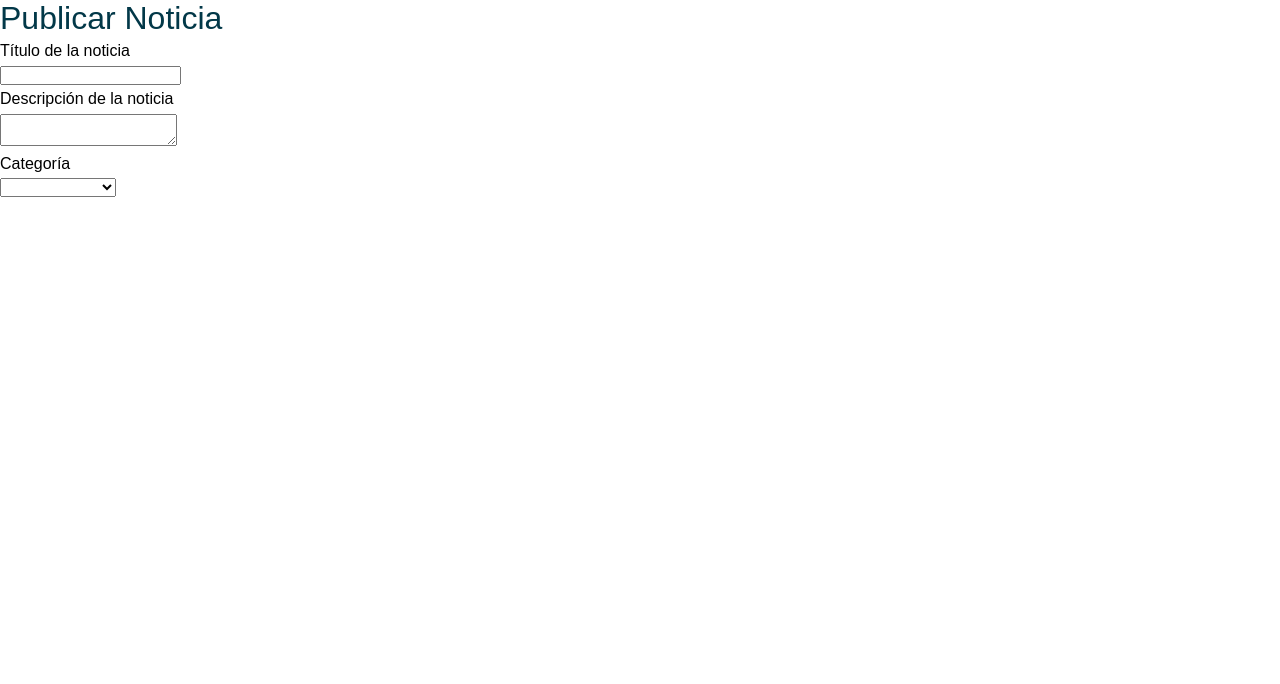
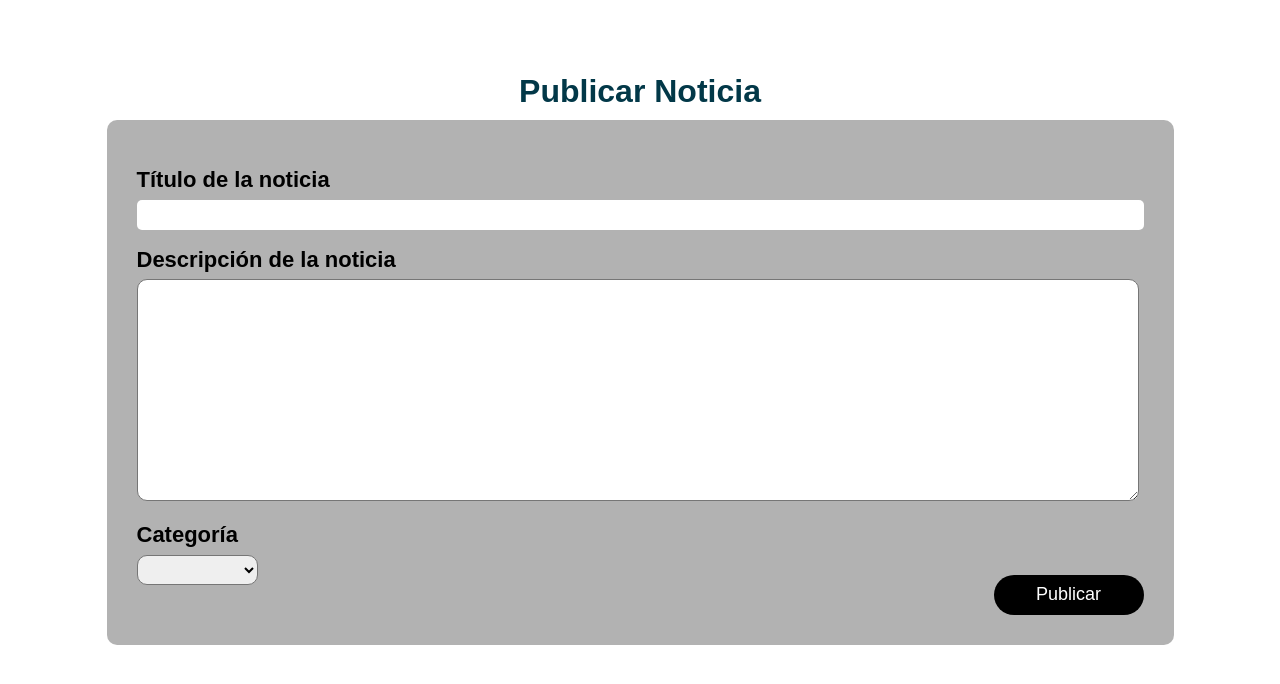
Before and after one commit to ludwing979/pizanoNews, a PHP site: page /noticias.php in a window 1280 px wide. Shown: the top 684 px of the page. Run offline with PHP 8.4, Linux system fonts and the light colour scheme.

Commit message:
estilo noticias

```diff
--- a/css/style.css
+++ b/css/style.css
@@ -424,7 +424,7 @@ a:hover {
 	font-size: 14px;
 }
 
-#formulario input:focus{
+#formulario input:focus, #formulario textarea:focus{
 	-webkit-box-shadow: 0px 0px 5px 3px rgba(0,0,0,0.75);
 	-moz-box-shadow: 0px 0px 5px 3px rgba(0,0,0,0.75);
 	box-shadow: 0px 0px 5px 3px rgba(0,0,0,0.75);
@@ -454,3 +454,39 @@ a:hover {
 	background-color: rgba(0,0,0,.5);
 	transform: translateY(2px);
 }
+
+#formulario textarea{
+	width: 980px;
+	height: 200px;
+	border-radius: 10px;
+	outline: none;
+	padding: 10px;
+	font-size: 14px;
+}
+
+#formulario select{
+	height: 30px;
+	outline: none;
+	border-radius: 10px;
+	font-size: 14px;
+
+}
+
+.titu{
+	position: relative;
+	width: 100%;
+	height: 120px;
+	display: flex;
+	align-items: center;
+	justify-content: center;
+}
+
+.titu h1{
+	position: absolute;
+	bottom: 10px;
+	font-weight: bold;
+}
+
+#titleNoticia{
+	width: 1000px !important;
+}
--- a/noticias.php
+++ b/noticias.php
@@ -6,22 +6,25 @@
 	<link rel="stylesheet" type="text/css" href="css/style.css">
 </head>
 <body>
-	<div>
+	<div class="titu">
 		<h1>Publicar Noticia</h1>
 	</div>
-	<div>
+	<div id="fondo">
+		<div  id="formulario">
 			<p>Título de la noticia</p>
-		<input type="text" id="title">
+			<input type="text" id="titleNoticia">
 			<p>Descripción de la noticia</p>
 			<textarea id="info"></textarea>
 			<p>Categoría</p>
 			<select>
 				<option value=""></option>
-			<option value="nuevo">Lo más Nuevo</option>
-			<option value="musicaN">Música Nueva</option>
-			<option value="NewArt">Nuevos Artistas</option>
-			<option value="dj">El dj del año</option>
+				<option value="1">Lo más Nuevo</option>
+				<option value="2">Música Nueva</option>
+				<option value="3">Nuevos Artistas</option>
+				<option value="4">El dj del año</option>
 			</select>
+			<button onclick="">Publicar</button>
+		</div>
 	</div>
 </body>
 </html>
```
Lines whose indentation alone changed are shown as unchanged.
